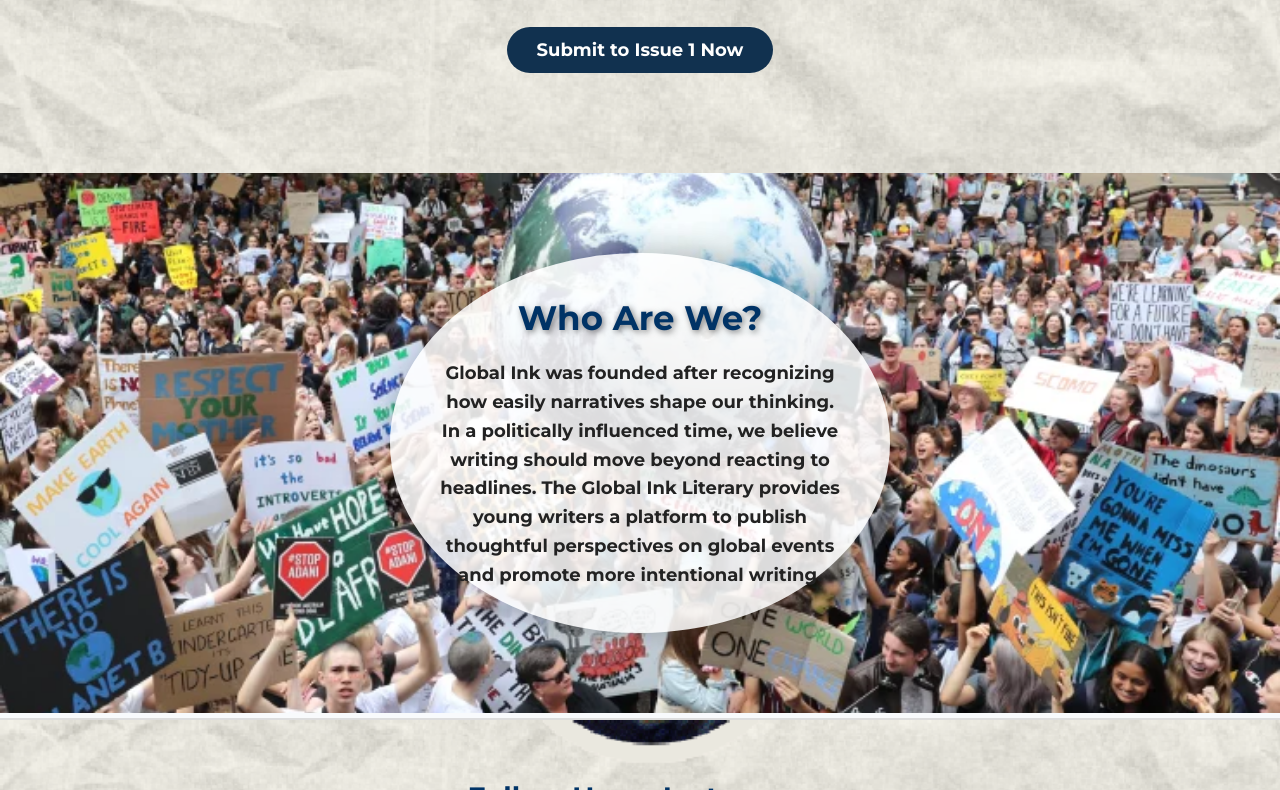
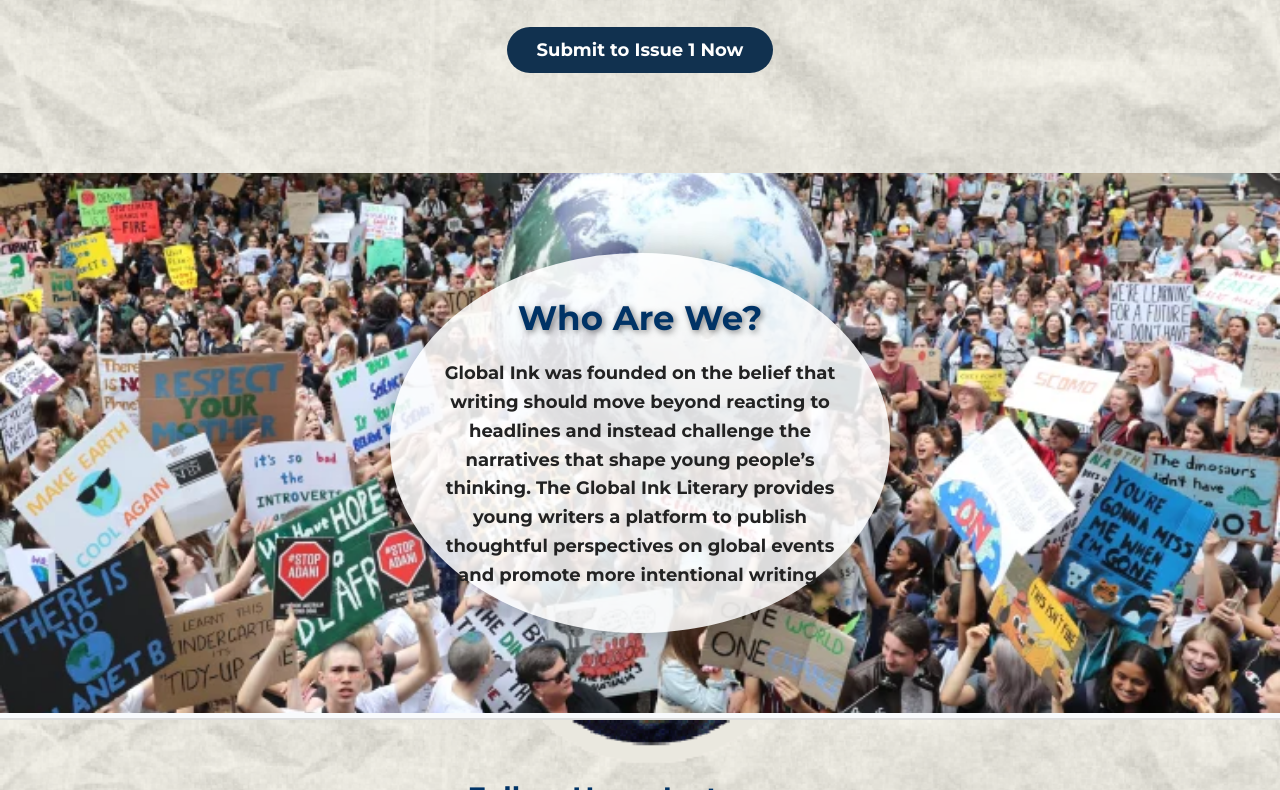
Before and after one commit to theglobalinkproject-art/theglobalinkprojectweb, a website: page index.html in a window 1280 px wide. Shown: the part 416-1206 px from the top of the page. Drawn offline with Linux system fonts and the light colour scheme.

Commit message:
Update index.html

```diff
--- a/index.html
+++ b/index.html
@@ -51,7 +51,7 @@
       <div class="bubble">
         <h2>Who Are We?</h2>
         <p>
-          Global Ink was founded after recognizing how easily narratives shape our thinking. In a politically influenced time, we believe writing should move beyond reacting to headlines. The Global Ink Literary provides young writers a platform to publish thoughtful perspectives on global events and promote more intentional writing.
+          Global Ink was founded on the belief that writing should move beyond reacting to headlines and instead challenge the narratives that shape young people’s thinking. The Global Ink Literary provides young writers a platform to publish thoughtful perspectives on global events and promote more intentional writing.
         </p>
       </div>
     </section>
```
